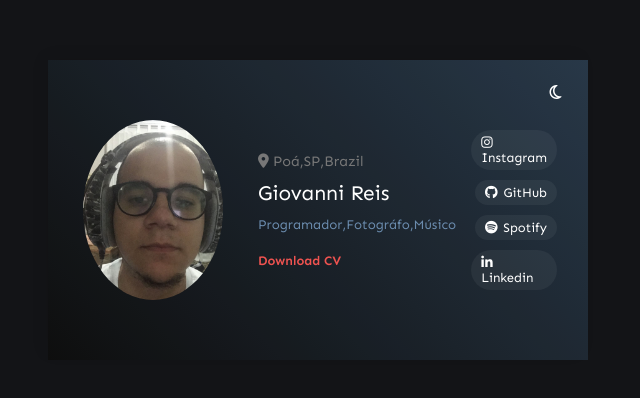
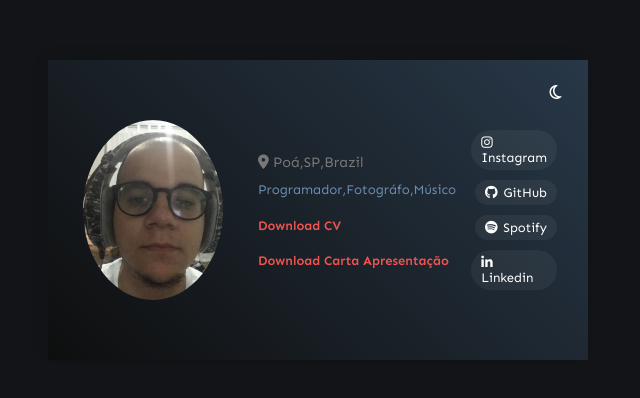
Before and after one commit to Senguu/social-links, a plain HTML site: page index.html in a window 1280 px wide. Shown: the part 190-588 px from the top of the page, without its empty margins (322-962 px from the left). Drawn offline with Linux system fonts and the light colour scheme.

Commit message:
update for browser

```diff
--- a/index.html
+++ b/index.html
@@ -29,9 +29,9 @@
             <i class="fa-solid fa-location-dot"></i>
             Poá,SP,Brazil
           </span>
-          <p class="profile-name">Giovanni Reis</p>
-          <span class="profile-summary">Programador,Fotográfo,Músico</span>
-          <a class="profile-cv" href="#">Download CV</a>
+         <span class="profile-summary">Programador,Fotográfo,Músico</span>
+          <a class="profile-cv" href="assets/archives/Giovanni dos Reis Alves.pdf" download>Download CV</a>
+        <a class="profile-cv" href="assets/archives/Carta Apresentação.pdf" download>Download Carta Apresentação</a>
         </div>
 
         <div class="profile-pils">
```
